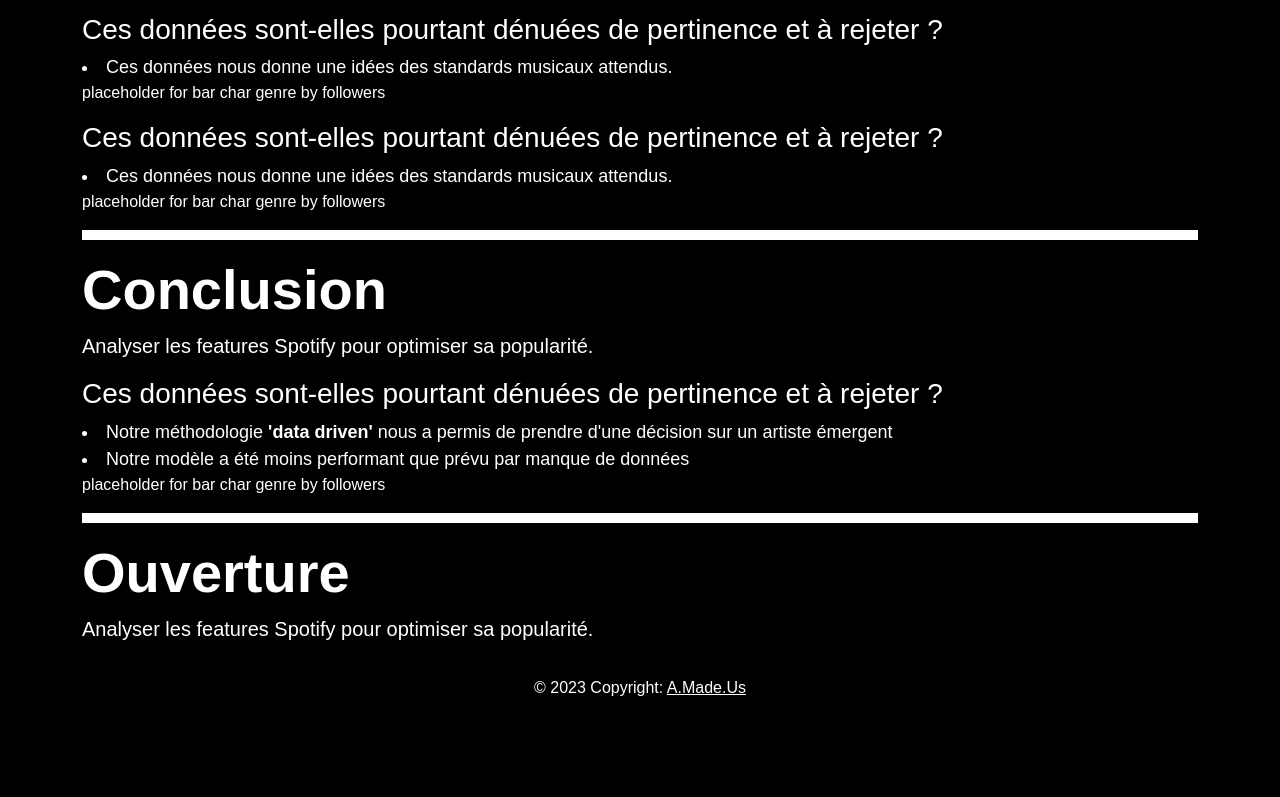
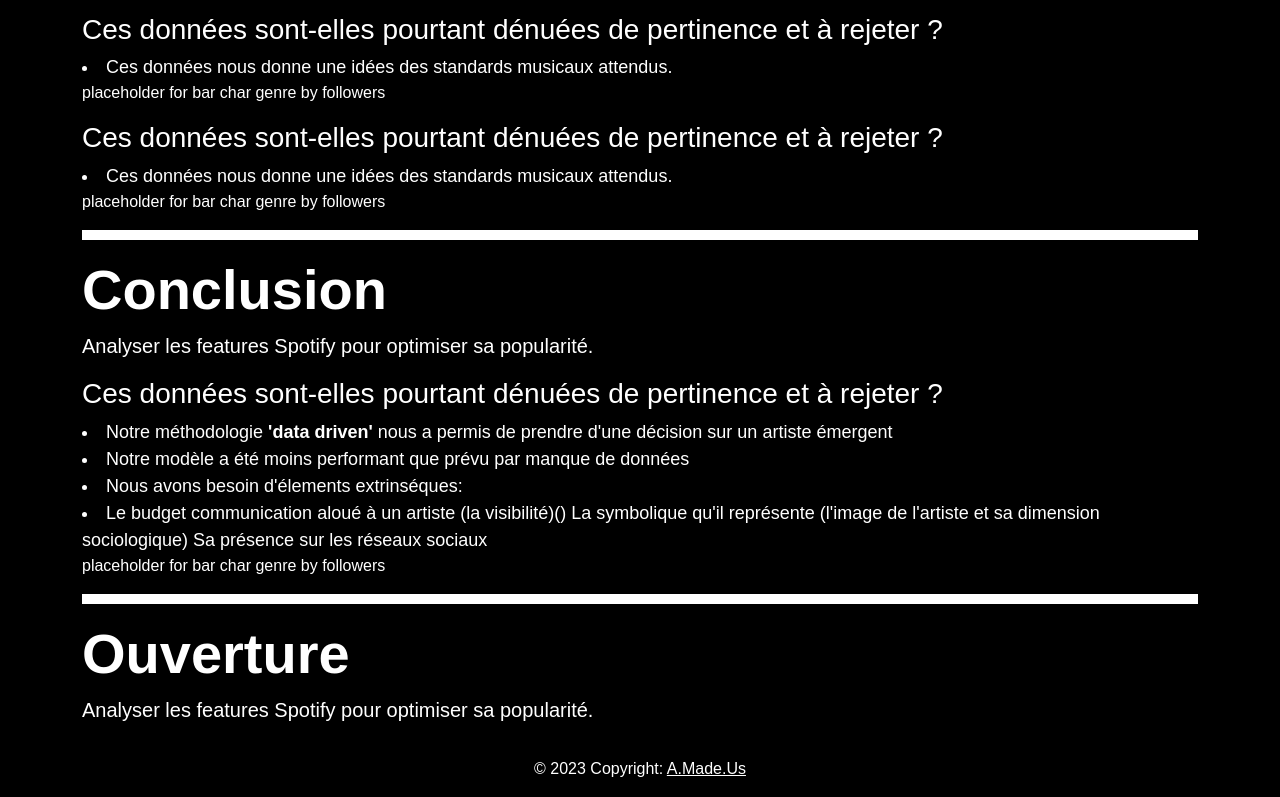
Before and after one commit to Abitben/A.MA.DEUS, a plain HTML site: page index.html in a window 1280 px wide. Shown: the part 4192-4989 px from the top of the page. Before the commit the page ends 4908 px from the top, so only its background shows below. Drawn offline with nearby package versions, Linux system fonts and the light colour scheme; a web font is replaced by a local one.

Commit message:
ouverture to do

```diff
--- a/index.html
+++ b/index.html
@@ -363,6 +363,14 @@ Nous sommes data analyst dans une jeune maison de disque, l’objectif du projet
   <li>
     Notre modèle a été moins performant que prévu par manque de données
   </li>
+  <li>
+    Nous avons besoin d'élements extrinséques:
+    <li>
+      Le budget communication aloué à un artiste (la visibilité)()
+      La symbolique qu'il représente (l'image de l'artiste et sa dimension sociologique)
+      Sa présence sur les réseaux sociaux
+    </li>
+  </li>
   <p> placeholder for bar char genre by followers</p>
 </div>
 
@@ -377,7 +385,7 @@ Nous sommes data analyst dans une jeune maison de disque, l’objectif du projet
   </div>
 </div>
 
-
+<!-- TO DO : TEXTE OUVERTURE SCREENSHOT CLUSTERING -->
 
 <!-- Footer -->
 <footer class="text-center text-white">
@@ -387,10 +395,5 @@ Nous sommes data analyst dans une jeune maison de disque, l’objectif du projet
     <a class="text-white" href="">A.Made.Us</a>
   </div>
   <!-- Copyright -->
-
-
-
-
-
 </footer>
 <!-- Footer -->
```
